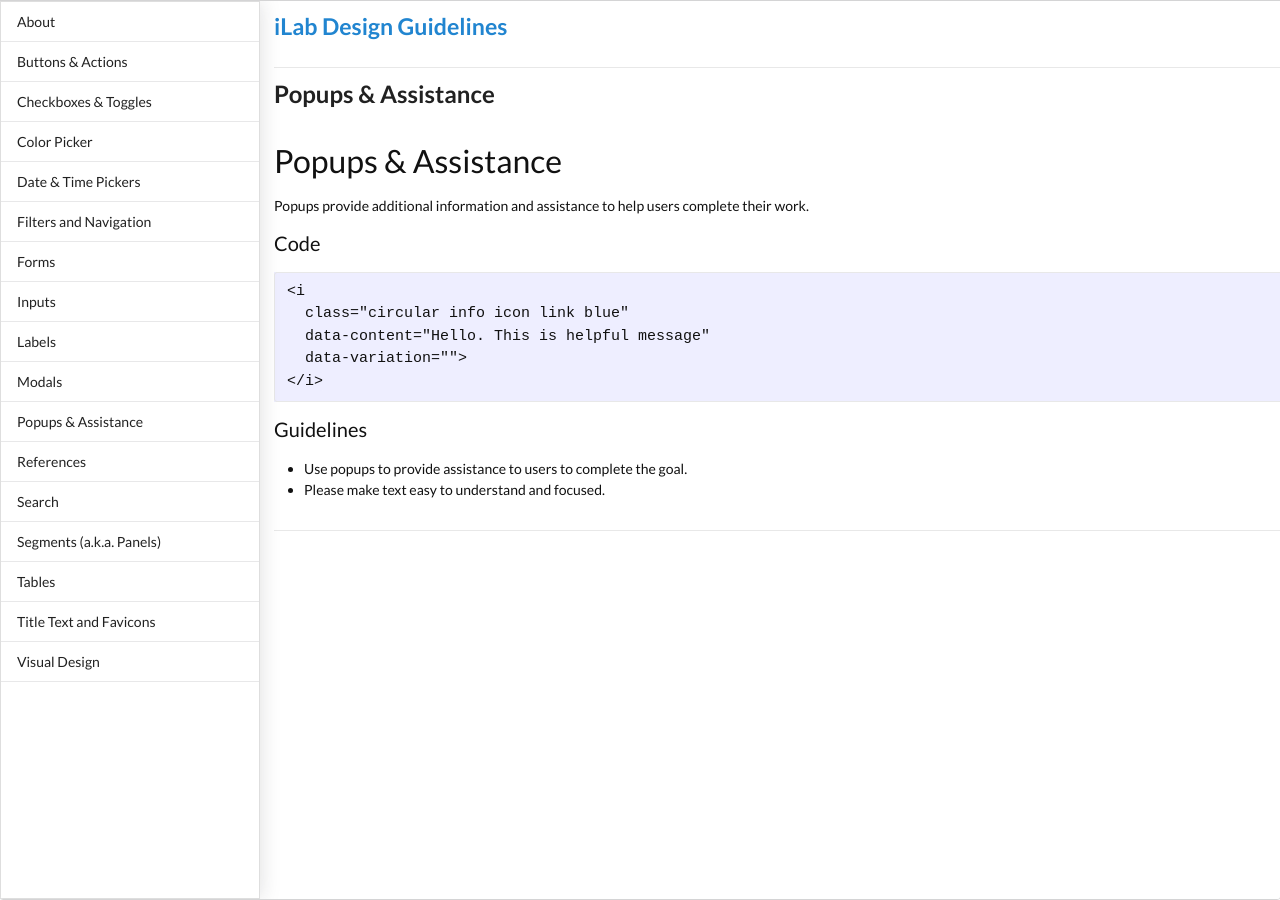
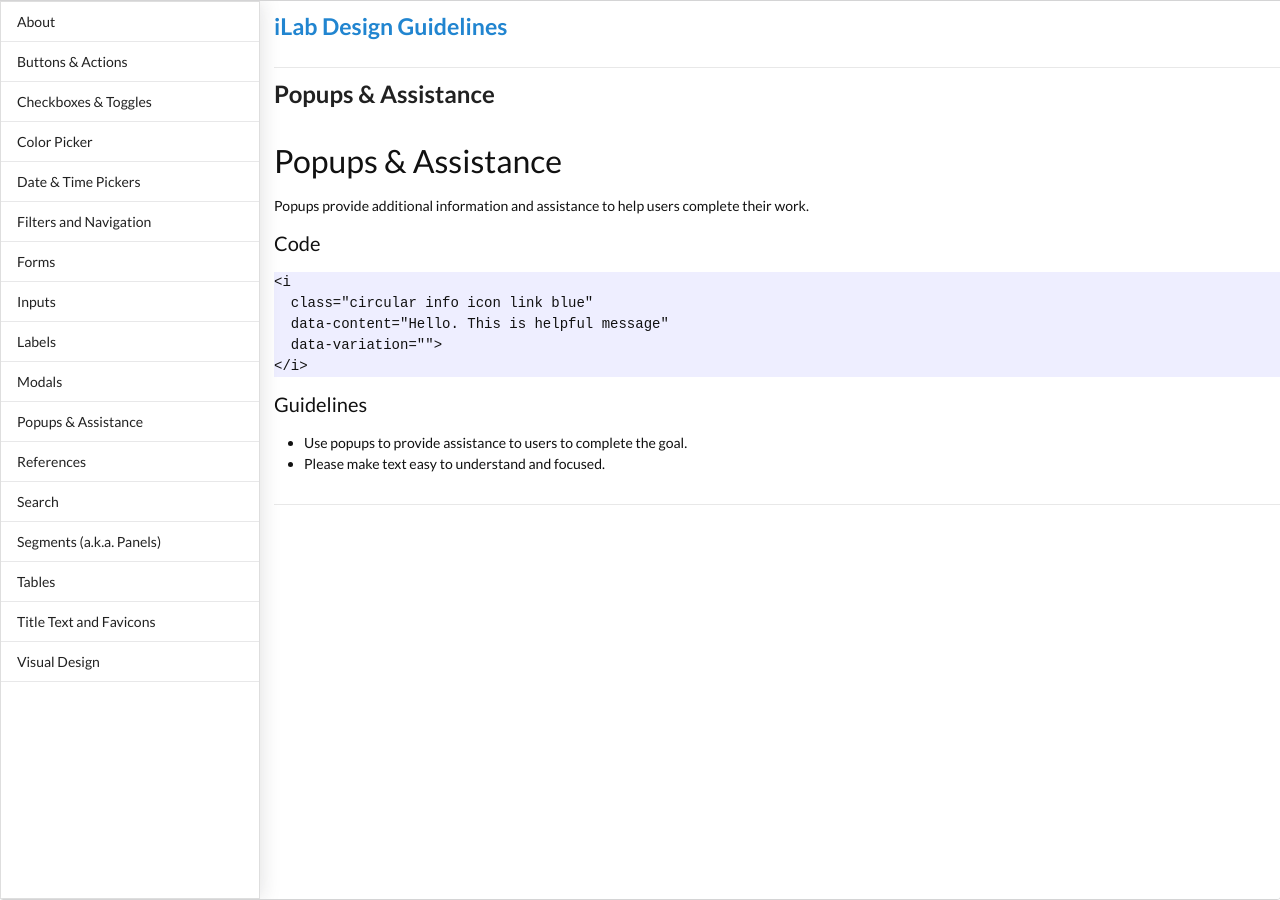
Before and after one commit to polycrystalline/ilab-design-guidelines, a Jekyll site: the page built from popups_and_assistance.md, in a window 1280 px wide. Built offline with Jekyll 4.4.1, drawn with Linux system fonts in a browser that asks for light colours; nearby versions of some CDN libraries.

Commit message:
Adjust the syntax highlighting.

```diff
--- a/_sass/_base.scss
+++ b/_sass/_base.scss
@@ -124,33 +124,6 @@
 
 
 
-/**
- * Code formatting
- */
-pre,
-code {
-    font-size: 15px;
-    border: 1px solid $grey-color-light;
-    border-radius: 3px;
-    background-color: #eef;
-}
-
-code {
-    padding: 1px 5px;
-}
-
-pre {
-    padding: 8px 12px;
-    overflow-x: auto;
-
-    > code {
-        border: 0;
-        padding-right: 0;
-        padding-left: 0;
-    }
-}
-
-
 
 /**
  * Wrapper
--- a/css/main.scss
+++ b/css/main.scss
@@ -53,5 +53,3 @@
         "table"
 
 ;
-
-// Syntax highlighting
```
